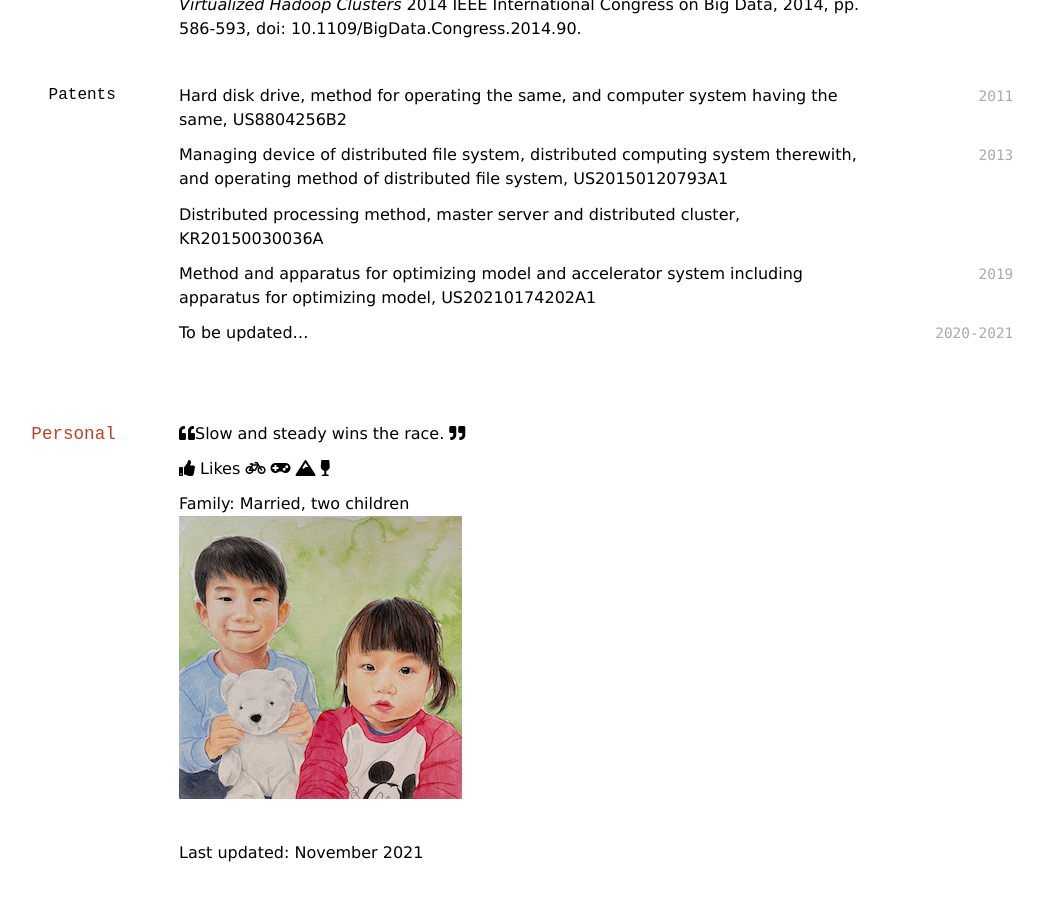
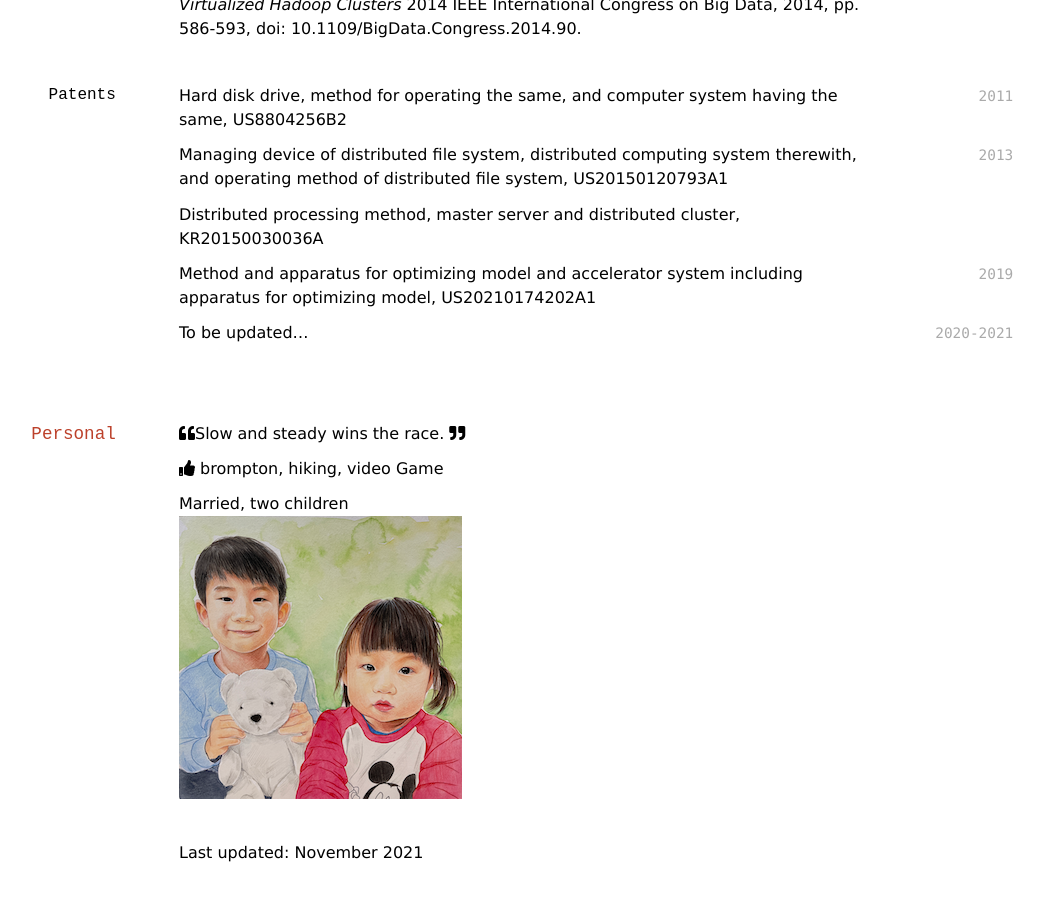
Before and after one commit to Jaeki/jaeki.github.io, a Jekyll site: the page built from index.md, in a window 1280 px wide and 900 px high, scrolled down 1536 px. Shown: the whole window, without its empty margins (153-1197 px from the left). Built offline with Jekyll 4.4.1, drawn with Linux system fonts in a browser that asks for light colours; nearby versions of some CDN libraries; a style sheet for code colours, icons or effects is not loaded.

Commit message:
Update index.md

```diff
--- a/index.md
+++ b/index.md
@@ -93,9 +93,9 @@ To be updated...
 
 <i class="fa fa-quote-left" aria-hidden="true"></i>Slow and steady wins the race. <i class="fa fa-quote-right" aria-hidden="true"></i>
 
-<i class="fas fa-thumbs-up"></i> Likes <i class="fa fa-bicycle" aria-hidden="true"></i> <i class="fa fa-gamepad" aria-hidden="true"></i> <i class="fas fa-mountain"></i> <i class="fas fa-wine-glass"></i>
+<i class="fas fa-thumbs-up"></i> brompton, hiking, video Game
 
-Family: Married, two children<br/>
+<i class="fa-solid fa-family"></i> Married, two children<br/>
 ![Children](children.png)
 
 <br/>Last updated: November 2021<br/><br/>
```
